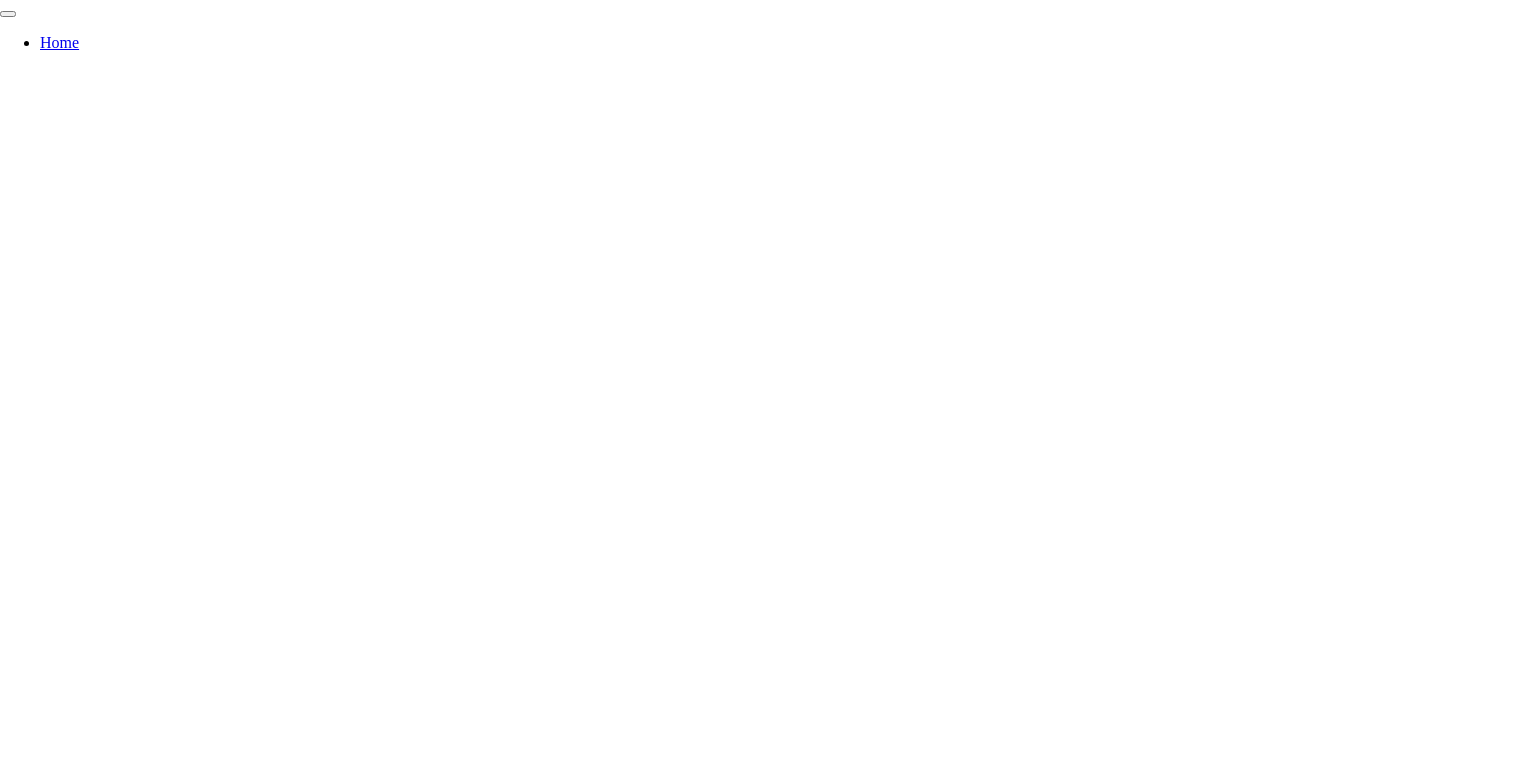
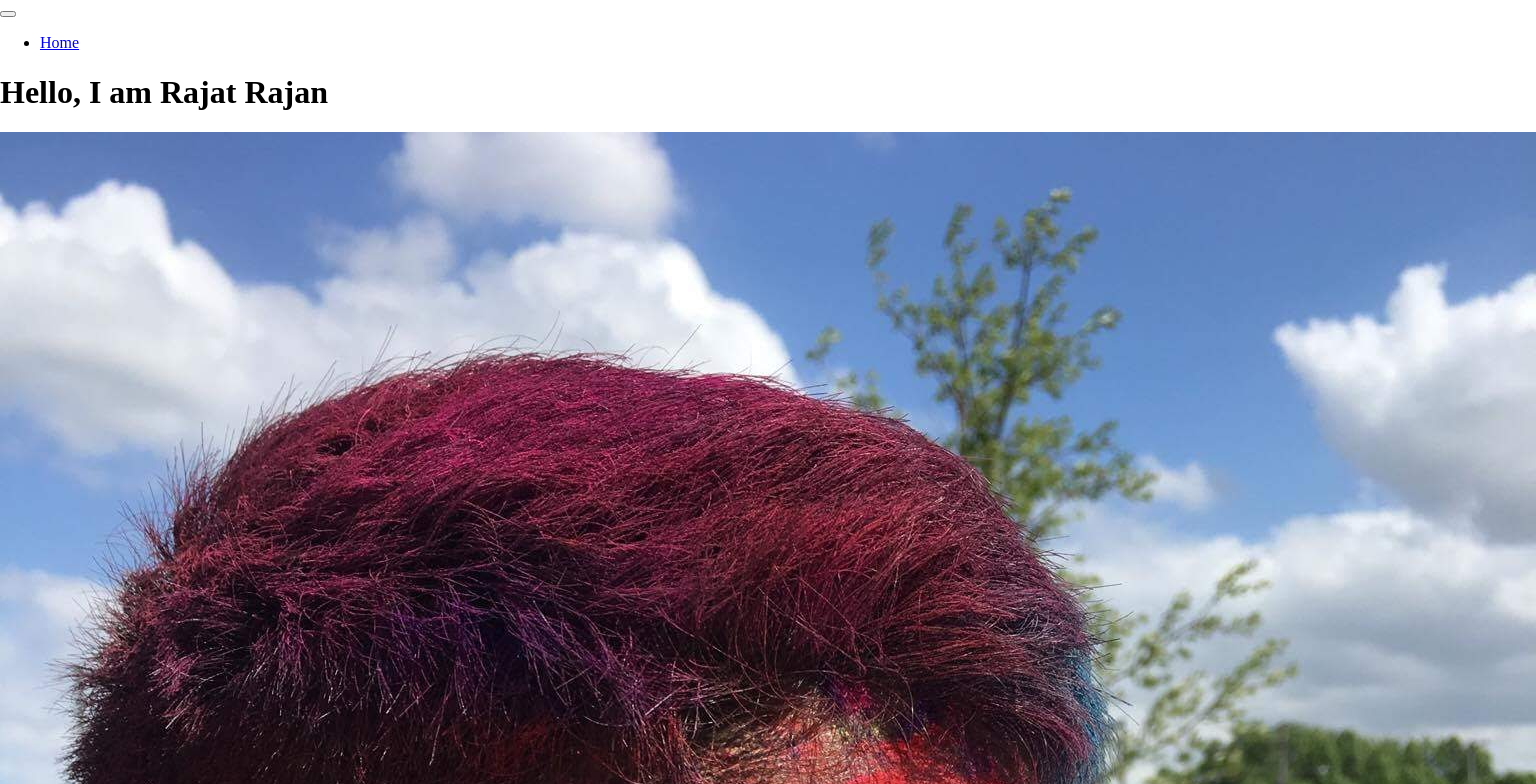
Before and after one commit to tug05734/portfolio-website, a plain HTML site: page index.html in a window 1280 px wide. Shown: the top 784 px of the page, 1536 px wide, since content can reach past the window. Drawn offline with Linux system fonts and the light colour scheme.

Commit message:
Added Intro

```diff
--- a/index.html
+++ b/index.html
@@ -7,6 +7,8 @@
         <title>Hello</title>
     </head>
     <body>
+
+        <!--Header-->
         <header>
             <div class="logo">
                 <!--Add logo here-->
@@ -17,10 +19,19 @@
             </button>
             <nav class="nav">
                 <ul class="nav-list">
-                    <li class="nav-item"><a href="#" class="nav-link">Home</a></li>
+                    <li class="nav-item"><a href="#home" class="nav-link">Home</a></li>
                     <!--Add more nav items as needed-->
                 </ul>
             </nav>
         </header>
+
+        <!--Intro-->
+        <section class="intro" id="home">
+            <h1 class="intro-message">
+                Hello, I am <strong>Rajat Rajan</strong>
+            </h1>
+            <img src="img/introPic.jpeg" alt="">
+        </section>
+
     </body>
 </html>
```
Also changed, not shown: img/introPic.jpeg (added).
